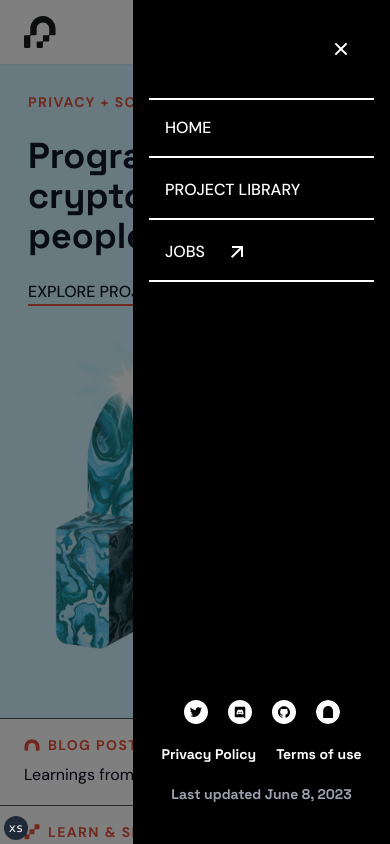
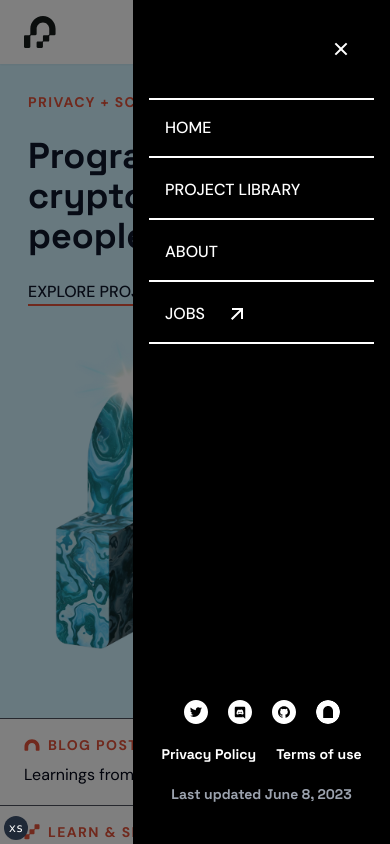
Before and after one commit to privacy-scaling-explorations/pse.dev, a Next.js app: page / in a window 390 px wide. Both pictures are taken after a click on the picture 354 px from the left and 32 px from the top of the page. Shown: the top 844 px of the page. Built offline with nearby package versions, Linux system fonts and the light colour scheme.

Commit message:
add link for mobile

```diff
--- a/components/site-header-mobile.tsx
+++ b/components/site-header-mobile.tsx
@@ -30,7 +30,7 @@ export function SiteHeaderMobile() {
       />
       {header && (
         <div
-          className="z-5 fixed inset-0 flex justify-end bg-black opacity-50"
+          className="fixed inset-0 flex justify-end bg-black opacity-50 z-5"
           onClick={() => setHeader(false)}
         ></div>
       )}
@@ -60,6 +60,13 @@ export function SiteHeaderMobile() {
               className="border-b-2 border-white p-[16px] pt-0"
             >
               PROJECT LIBRARY
+            </NextLink>
+            <NextLink
+              onClick={() => setHeader(false)}
+              href={"/about"}
+              className="border-b-2 border-white p-[16px] pt-0"
+            >
+              ABOUT
             </NextLink>
             <NextLink
               href={siteConfig.links.jobs}
```
